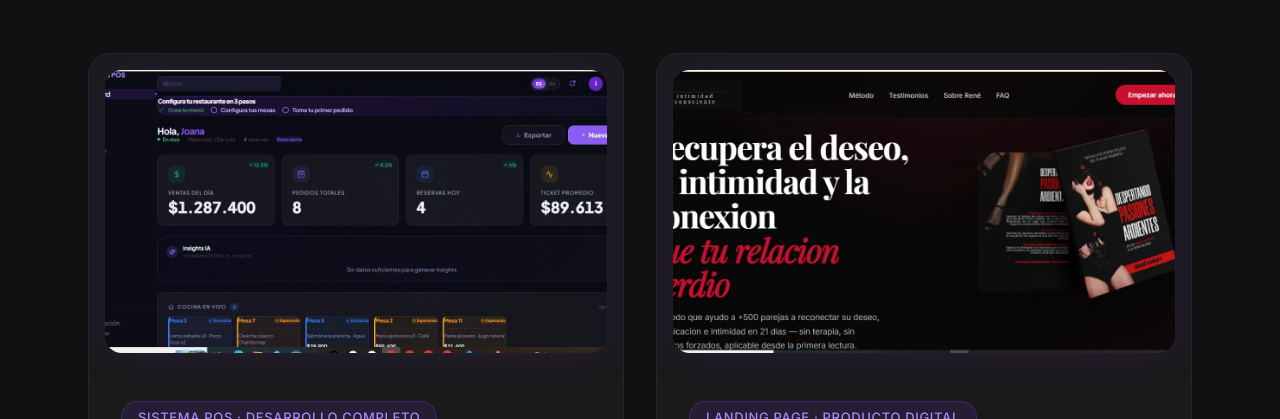
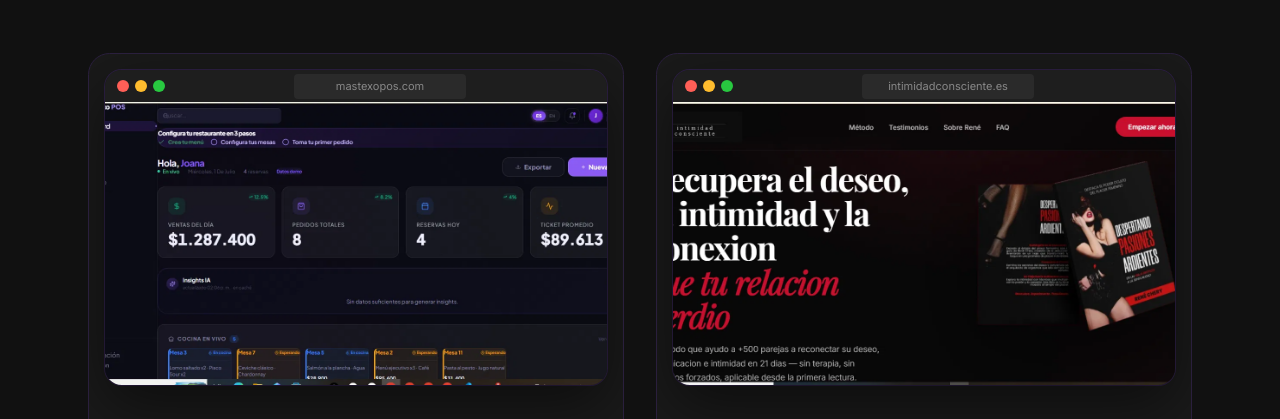
Before and after one commit to Octavio119/pagina-mastexo.com, a Next.js app in the folder app/: page /resultados in a window 1280 px wide. Shown: the part 533-952 px from the top of the page. Built offline with nearby package versions, Linux system fonts and the light colour scheme; no server answers.

Commit message:
style: mockup browser en cards de resultados

```diff
--- a/app/src/app/resultados/ResultadosClient.tsx
+++ b/app/src/app/resultados/ResultadosClient.tsx
@@ -31,6 +31,7 @@ const PROJECTS = [
     ],
     image: '/portfolio/mastexoposcom.png.webp',
     imageAlt: 'Dashboard de Mastexo POS mostrando ventas del día, pedidos y reservas en tiempo real',
+    domain: 'mastexopos.com',
     ctaHref: 'https://www.mastexopos.com/',
     ctaLabel: 'Ver sistema',
     secondaryHref: 'https://www.mastexopos.com/',
@@ -50,6 +51,7 @@ const PROJECTS = [
     ],
     image: '/portfolio/intimidadconsciente.png.webp',
     imageAlt: 'Hero de la landing page Intimidad Consciente, fondo negro con titular en rojo y blanco',
+    domain: 'intimidadconsciente.es',
     ctaHref: 'https://intimidadconsciente.es/',
     ctaLabel: 'Ver sitio',
     secondaryHref: null,
@@ -134,6 +136,37 @@ function MetricPill({ children }: { children: React.ReactNode }) {
   )
 }
 
+function BrowserMockup({ domain, image, imageAlt }: { domain: string; image: string; imageAlt: string }) {
+  return (
+    <div className="group/mockup rounded-xl overflow-hidden shadow-[0_20px_60px_rgba(0,0,0,0.5),0_0_0_1px_rgba(124,58,237,0.2)] transition-all duration-300 ease-in-out hover:scale-[1.02] hover:shadow-[0_20px_60px_rgba(0,0,0,0.6),0_0_0_1px_rgba(124,58,237,0.5),0_0_50px_rgba(124,58,237,0.4)]">
+      {/* Barra superior del browser */}
+      <div className="h-8 bg-[#1e1e1e] flex items-center pl-3 pr-3">
+        <div className="flex items-center gap-1.5 flex-shrink-0">
+          <span className="w-3 h-3 rounded-full bg-[#ff5f57]" />
+          <span className="w-3 h-3 rounded-full bg-[#febc2e]" />
+          <span className="w-3 h-3 rounded-full bg-[#28c840]" />
+        </div>
+        <div className="flex-1 flex justify-center">
+          <div className="w-2/5 bg-[#2a2a2a] rounded px-3 py-1">
+            <span className="block text-center text-[11px] text-[#888888] truncate">{domain}</span>
+          </div>
+        </div>
+      </div>
+
+      {/* Contenido (imagen) */}
+      <div className="relative aspect-video overflow-hidden">
+        <Image
+          src={image}
+          alt={imageAlt}
+          fill
+          className="object-cover transition-transform duration-500 group-hover/mockup:scale-105"
+          sizes="(min-width: 768px) 50vw, 100vw"
+        />
+      </div>
+    </div>
+  )
+}
+
 function ProjectCard({ project }: { project: (typeof PROJECTS)[number] }) {
   return (
     <motion.div
@@ -141,19 +174,11 @@ function ProjectCard({ project }: { project: (typeof PROJECTS)[number] }) {
       whileInView={{ opacity: 1, y: 0 }}
       viewport={{ once: true, margin: '-100px' }}
       transition={{ duration: 0.6, ease: 'easeOut' }}
-      className="group bg-[#1a1a1a] border border-[#2a1f3d] rounded-2xl overflow-hidden transition-all duration-300 hover:border-[#7C3AED] hover:shadow-[0_0_50px_-15px_rgba(124,58,237,0.4)] flex flex-col"
+      className="bg-[#1a1a1a] border border-[#2a1f3d] rounded-2xl overflow-hidden transition-all duration-300 hover:border-[#7C3AED] hover:shadow-[0_0_50px_-15px_rgba(124,58,237,0.4)] flex flex-col"
     >
-      {/* Imagen enmarcada */}
+      {/* Mockup browser */}
       <div className="p-4">
-        <div className="relative aspect-video rounded-xl overflow-hidden shadow-[0_0_40px_rgba(124,58,237,0.15)]">
-          <Image
-            src={project.image}
-            alt={project.imageAlt}
-            fill
-            className="object-cover transition-transform duration-500 group-hover:scale-105"
-            sizes="(min-width: 768px) 50vw, 100vw"
-          />
-        </div>
+        <BrowserMockup domain={project.domain} image={project.image} imageAlt={project.imageAlt} />
       </div>
 
       {/* Contenido */}
```
